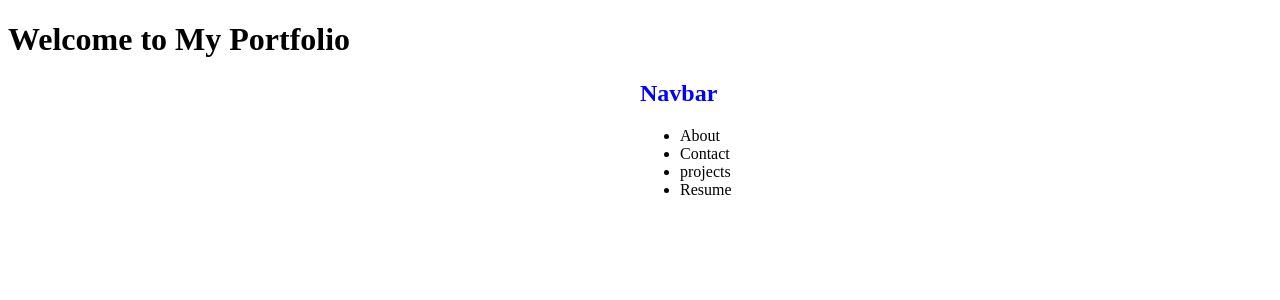
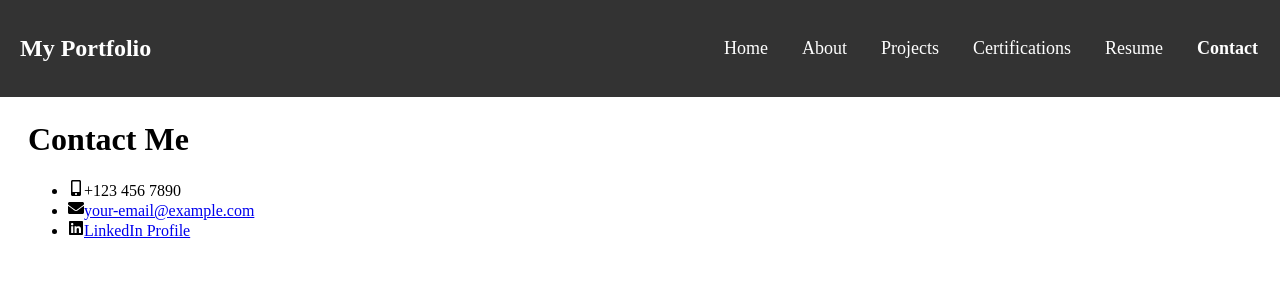
Before and after one commit to 19kummitha/Portfolio_React, a React (Vite) app: page /contact in a window 1280 px wide. Shown: the top 300 px of the page. Built offline with nearby package versions, Linux system fonts and the light colour scheme.

Commit message:
added components for all the navlinks

```diff
--- a/package.json
+++ b/package.json
@@ -14,7 +14,8 @@
     "@fortawesome/react-fontawesome": "^0.2.2",
     "react": "^19.0.0",
     "react-dom": "^19.0.0",
-    "react-icons": "^5.5.0"
+    "react-icons": "^5.5.0",
+    "react-router-dom": "^7.2.0"
   },
   "devDependencies": {
     "@eslint/js": "^9.19.0",
--- a/src/App.jsx
+++ b/src/App.jsx
@@ -1,12 +1,15 @@
-import "./App.css";
-import Navbar from "./Components/Navbar";
-function App() {
+import { BrowserRouter as Router, } from "react-router-dom";
+import Header from "../src/Components/Header.jsx";
+import PRoutes from "./PRoutes.jsx";
+const App = () => {
   return (
-    <>
-      <h1>Welcome to My Portfolio</h1>
-      <Navbar />
-    </>
+    <Router>
+      <Header />
+      <div style={{ marginTop: "80px", padding: "20px" }}>
+        <PRoutes/>
+      </div>
+    </Router>
   );
-}
+};
 
 export default App;
--- a/src/Components/Contact.jsx
+++ b/src/Components/Contact.jsx
@@ -1,22 +1,26 @@
 import { FaMobileAlt, FaEnvelope, FaLinkedin } from "react-icons/fa";
+
 export default function Contact() {
   return (
-    <div>
-      <h1>Contact me</h1>
-      <ul>
-        <li>
-          <FaMobileAlt style={{ marginRight: "8px" }} />
-          Phone
+    <div className="flex flex-col items-center p-8">
+      <h1 className="text-3xl font-bold mb-4">Contact Me</h1>
+      <ul className="space-y-4" >
+        <li className="flex items-center text-lg">
+          <FaMobileAlt className="mr-3 text-blue-500" />
+          <span>+123 456 7890</span>
         </li>
-        <li>
-          <FaEnvelope style={{ marginRight: "8px" }} />
-          Email
+        <li className="flex items-center text-lg">
+          <FaEnvelope className="mr-3 text-red-500" />
+          <a href="mailto:your-email@example.com" className="hover:underline">
+            your-email@example.com
+          </a>
         </li>
-        <li>
-          <FaLinkedin style={{ marginRight: "8px" }} />
-          LinkedIn
+        <li className="flex items-center text-lg">
+          <FaLinkedin className="mr-3 text-blue-700" />
+          <a href="https://www.linkedin.com/in/yourprofile" target="_blank" rel="noopener noreferrer" className="hover:underline">
+            LinkedIn Profile
+          </a>
         </li>
-        <li></li>
       </ul>
     </div>
   );
--- /dev/null
+++ b/src/Components/Header.css
@@ -0,0 +1,48 @@
+/* Header Styles */
+.navbar {
+    background-color: #333;
+    color: white;
+    display: flex;
+    justify-content: space-between;
+    align-items: center;
+    padding: 15px 20px;
+    position: fixed;
+    width: 100%;
+    top: 0;
+    left: 0;
+    z-index: 1000;
+    margin-bottom: 100px;
+  }
+
+  .logo {
+    font-size: 24px;
+    font-weight: bold;
+  }
+
+  .nav-links {
+    list-style: none;
+    display: flex;
+    gap: 10px;
+    margin-right: 30px;
+  }
+
+  .nav-links li {
+    display: inline;
+  }
+
+  .nav-links a {
+    color: white;
+    text-decoration: none;
+    font-size: 18px;
+    padding: 8px 12px;
+    transition: color 0.3s ease;
+  }
+
+  .nav-links a:hover {
+    color: yellow;
+  }
+
+  .active {
+    color: yellow; /* Highlight active link */
+    font-weight: bold;
+  }
--- /dev/null
+++ b/src/Components/Home.jsx
@@ -0,0 +1,5 @@
+export default function  Home() {
+  return (
+    <div> welcome to Home page</div>
+  )
+}
--- a/src/Components/header.jsx
+++ b/src/Components/header.jsx
@@ -0,0 +1,42 @@
+import { NavLink } from "react-router-dom";
+import "./Header.css"; // Import external CSS file
+
+export default function Header() {
+  return (
+    <nav className="navbar">
+      <h1 className="logo">My Portfolio</h1>
+      <ul className="nav-links">
+        <li>
+          <NavLink to="/" className={({ isActive }) => (isActive ? "active" : "")}>
+            Home
+          </NavLink>
+        </li>
+        <li>
+          <NavLink to="/about" className={({ isActive }) => (isActive ? "active" : "")}>
+            About
+          </NavLink>
+        </li>
+        <li>
+          <NavLink to="/projects" className={({ isActive }) => (isActive ? "active" : "")}>
+            Projects
+          </NavLink>
+        </li>
+        <li>
+          <NavLink to="/certifications" className={({ isActive }) => (isActive ? "active" : "")}>
+            Certifications
+          </NavLink>
+        </li>
+        <li>
+          <NavLink to="/resume" className={({ isActive }) => (isActive ? "active" : "")}>
+            Resume
+          </NavLink>
+        </li>
+        <li>
+          <NavLink to="/contact" className={({ isActive }) => (isActive ? "active" : "")}>
+            Contact
+          </NavLink>
+        </li>
+      </ul>
+    </nav>
+  );
+}
--- /dev/null
+++ b/src/PRoutes.jsx
@@ -0,0 +1,12 @@
+import { Routes, Route } from "react-router-dom";
+import Contact from "./Components/Contact";
+import Home from "./Components/Home";
+export default function PRoutes() {
+  return (
+    <Routes>
+      <Route path="/" element={<Home/>} />  {/* Home Page */}
+      <Route path="/contact" element={<Contact />} />  {/* Contact Page */}
+      <Route path="*" element={<h1>Page Not Found</h1>} />  {/* 404 Route */}
+    </Routes>
+  );
+}
```
Also changed, not shown: src/Components/about.jsx (+7 -0 lines), 1 other file (tests, documents, lock files or other folders).
